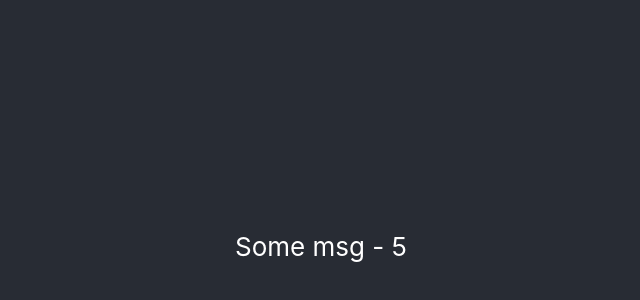
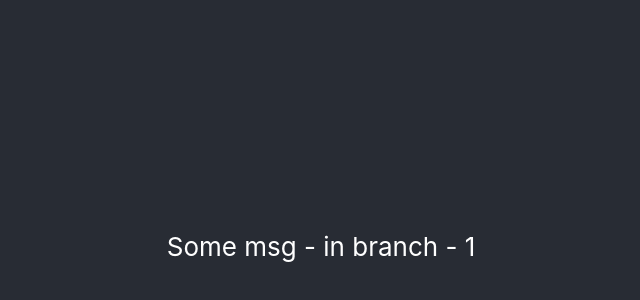
Before and after one commit to Prashanth-GS/poc-docker-kubernetes, a React (Create React App) app: page / in a window 1280 px wide. Shown: the part 154-454 px from the top of the page, without its empty margins (319-959 px from the left). Built offline with nearby package versions, Linux system fonts and the light colour scheme.

Commit message:
commit on branch - test 1

```diff
--- a/src/App.js
+++ b/src/App.js
@@ -6,7 +6,7 @@ function App() {
     <div className="App">
       <header className="App-header">
         <p>
-          Some msg - 5
+          Some msg - in branch - 1
         </p>
       </header>
     </div>
```
